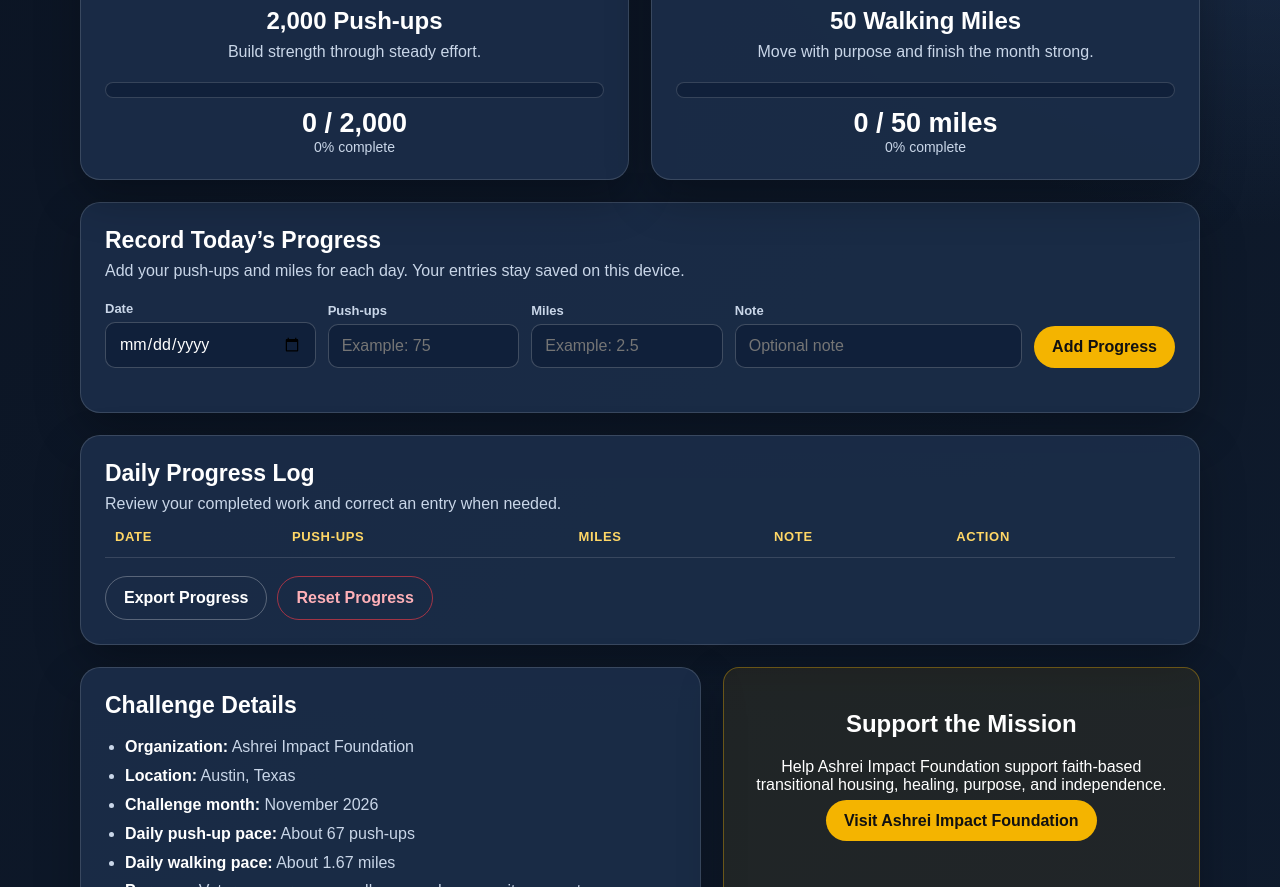
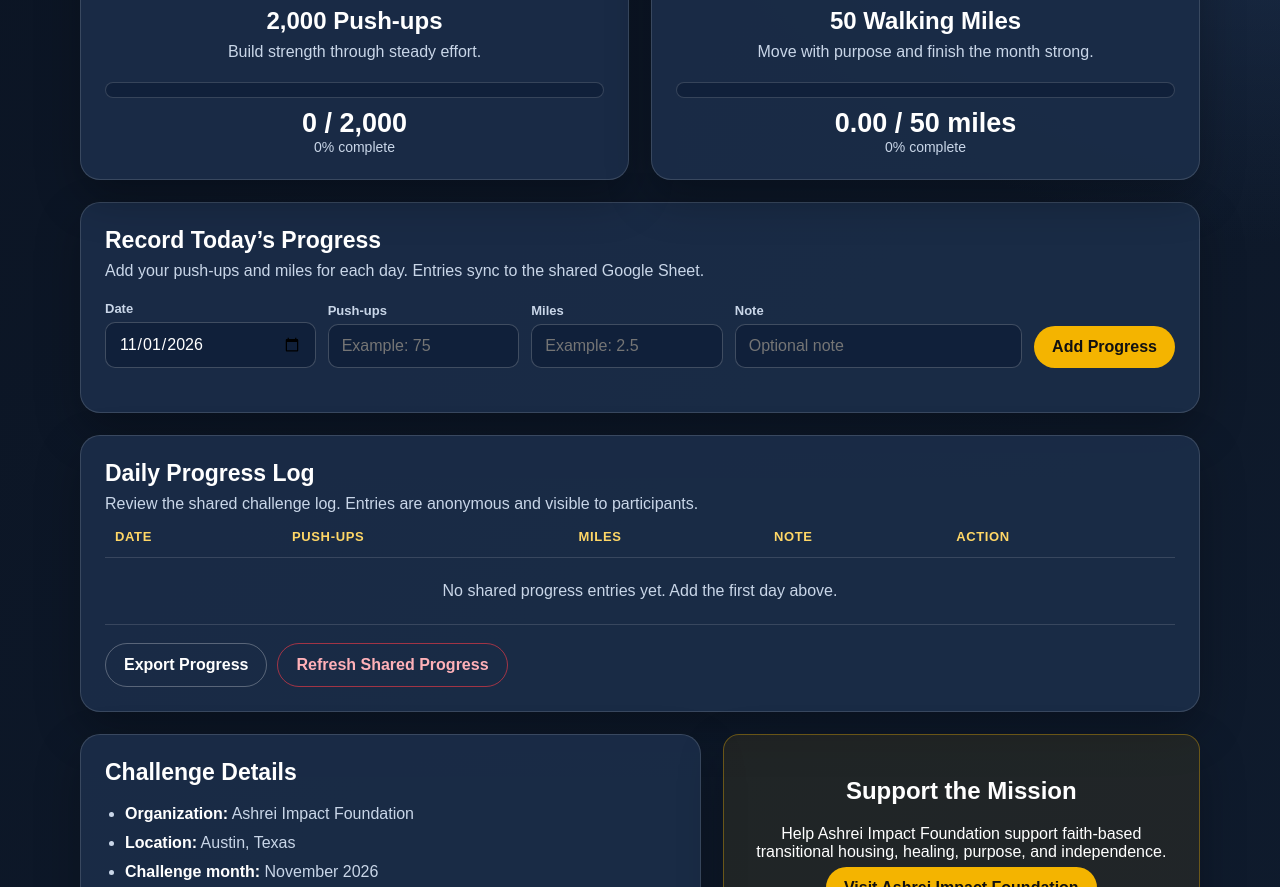
Before and after one commit to JamesJones4301/November-Veteran-Challenge, a plain HTML site: page index.html in a window 1280 px wide. Shown: the part 462-1349 px from the top of the page. Drawn offline with Linux system fonts and the light colour scheme.

Commit message:
Connect tracker to Google Sheets backend

```diff
--- a/index.html
+++ b/index.html
@@ -16,20 +16,20 @@
 <header><span class="badge">Ashrei Impact Foundation</span><h1>November Veteran Challenge</h1><p class="sub">Honor veterans through movement, discipline, service, and community support. Track your progress throughout November 2026.</p><p class="note">Show up, record your work, and finish strong.</p></header>
 <section class="summary" aria-label="Challenge summary"><div class="card"><span class="num" id="totalPushups">0</span><span class="label">Push-ups completed</span></div><div class="card"><span class="num" id="totalMiles">0.00</span><span class="label">Miles completed</span></div><div class="card"><span class="num" id="daysLogged">0</span><span class="label">Days logged</span></div><div class="card"><span class="num" id="daysRemaining">30</span><span class="label">Days remaining</span></div></section>
 <section class="grid"><article class="challenge card"><div class="icon">🏋️</div><h2>2,000 Push-ups</h2><p>Build strength through steady effort.</p><div class="track"><div class="fill push" id="pushProgress"></div></div><div class="value" id="pushDisplay">0 / 2,000</div><div class="percent" id="pushPercent">0% complete</div></article><article class="challenge card"><div class="icon">🚶</div><h2>50 Walking Miles</h2><p>Move with purpose and finish the month strong.</p><div class="track"><div class="fill walk" id="walkProgress"></div></div><div class="value" id="walkDisplay">0 / 50 miles</div><div class="percent" id="walkPercent">0% complete</div></article></section>
-<section class="section card"><h2>Record Today’s Progress</h2><p>Add your push-ups and miles for each day. Your entries stay saved on this device.</p><form class="form" id="entryForm"><div><label for="entryDate">Date</label><input id="entryDate" type="date" required></div><div><label for="entryPushups">Push-ups</label><input id="entryPushups" type="number" min="0" step="1" placeholder="Example: 75" required></div><div><label for="entryMiles">Miles</label><input id="entryMiles" type="number" min="0" step="0.01" placeholder="Example: 2.5" required></div><div class="notes"><label for="entryNote">Note</label><input id="entryNote" maxlength="80" placeholder="Optional note"></div><div class="submit"><button type="submit">Add Progress</button></div></form><p class="message" id="message" aria-live="polite"></p></section>
-<section class="section card"><h2>Daily Progress Log</h2><p>Review your completed work and correct an entry when needed.</p><div class="table-wrap"><table><thead><tr><th>Date</th><th>Push-ups</th><th>Miles</th><th>Note</th><th>Action</th></tr></thead><tbody id="historyBody"></tbody></table></div><div class="actions"><button class="secondary" id="exportButton" type="button">Export Progress</button><button class="danger" id="resetButton" type="button">Reset Progress</button></div></section>
+<section class="section card"><h2>Record Today’s Progress</h2><p>Add your push-ups and miles for each day. Entries sync to the shared Google Sheet.</p><form class="form" id="entryForm"><div><label for="entryDate">Date</label><input id="entryDate" type="date" required></div><div><label for="entryPushups">Push-ups</label><input id="entryPushups" type="number" min="0" step="1" placeholder="Example: 75" required></div><div><label for="entryMiles">Miles</label><input id="entryMiles" type="number" min="0" step="0.01" placeholder="Example: 2.5" required></div><div class="notes"><label for="entryNote">Note</label><input id="entryNote" maxlength="80" placeholder="Optional note"></div><div class="submit"><button type="submit">Add Progress</button></div></form><p class="message" id="message" aria-live="polite"></p></section>
+<section class="section card"><h2>Daily Progress Log</h2><p>Review the shared challenge log. Entries are anonymous and visible to participants.</p><div class="table-wrap"><table><thead><tr><th>Date</th><th>Push-ups</th><th>Miles</th><th>Note</th><th>Action</th></tr></thead><tbody id="historyBody"></tbody></table></div><div class="actions"><button class="secondary" id="exportButton" type="button">Export Progress</button><button class="danger" id="resetButton" type="button">Refresh Shared Progress</button></div></section>
 <section class="info-grid"><article class="section info card"><h2>Challenge Details</h2><ul><li><strong>Organization:</strong> Ashrei Impact Foundation</li><li><strong>Location:</strong> Austin, Texas</li><li><strong>Challenge month:</strong> November 2026</li><li><strong>Daily push-up pace:</strong> About 67 push-ups</li><li><strong>Daily walking pace:</strong> About 1.67 miles</li><li><strong>Purpose:</strong> Veteran awareness, wellness, and community support</li></ul></article><article class="support card"><h2>Support the Mission</h2><p>Help Ashrei Impact Foundation support faith-based transitional housing, healing, purpose, and independence.</p><a class="button" href="https://www.ashreiimpactfoundation.org" target="_blank" rel="noopener">Visit Ashrei Impact Foundation</a></article></section>
 <footer>Ashrei Impact Foundation | <a href="mailto:ashreiimpactfoundation@gmail.com">ashreiimpactfoundation@gmail.com</a> | 737-344-4075</footer>
 </main>
 <script>
-const KEY='ashrei-veteran-challenge-2026',PUSH_GOAL=2000,MILE_GOAL=50,DAYS=30;let entries=load();const $=id=>document.getElementById(id);$('entryDate').value='2026-11-01';
-function load(){try{return JSON.parse(localStorage.getItem(KEY)||'[]')}catch{return[]}}function save(){localStorage.setItem(KEY,JSON.stringify(entries))}function esc(s){return String(s).replaceAll('&','&amp;').replaceAll('<','&lt;').replaceAll('>','&gt;').replaceAll('"','&quot;').replaceAll("'",'&#039;')}function fmt(d){return new Date(d+'T12:00:00').toLocaleDateString('en-US',{month:'short',day:'numeric',year:'numeric'})}function say(t){$('message').textContent=t;clearTimeout(say.timer);say.timer=setTimeout(()=>$('message').textContent='',3200)}
+const BACKEND_URL='https://script.google.com/macros/s/AKfycbyD68eEyZ_JyDouAlxpq1Zk9THnjQ7zyffvtfwBx4Lb3IvtjnQC1koYKdSGVYvrStwwKA/exec',PUSH_GOAL=2000,MILE_GOAL=50,DAYS=30;let entries=[];const $=id=>document.getElementById(id);$('entryDate').value='2026-11-01';
+function esc(s){return String(s).replaceAll('&','&amp;').replaceAll('<','&lt;').replaceAll('>','&gt;').replaceAll('"','&quot;').replaceAll("'",'&#039;')}function fmt(d){return new Date(d+'T12:00:00').toLocaleDateString('en-US',{month:'short',day:'numeric',year:'numeric'})}function say(t){$('message').textContent=t;clearTimeout(say.timer);say.timer=setTimeout(()=>$('message').textContent='',3200)}
 function update(){const p=entries.reduce((a,e)=>a+e.pushups,0),m=entries.reduce((a,e)=>a+e.miles,0),pp=Math.min(p/PUSH_GOAL*100,100),mp=Math.min(m/MILE_GOAL*100,100);$('totalPushups').textContent=p.toLocaleString();$('totalMiles').textContent=m.toFixed(2);$('daysLogged').textContent=entries.length;$('daysRemaining').textContent=Math.max(DAYS-entries.length,0);$('pushDisplay').textContent=p.toLocaleString()+' / 2,000';$('walkDisplay').textContent=m.toFixed(2)+' / 50 miles';$('pushPercent').textContent=Math.round(pp)+'% complete';$('walkPercent').textContent=Math.round(mp)+'% complete';$('pushProgress').style.width=pp+'%';$('walkProgress').style.width=mp+'%'}
-function render(){const body=$('historyBody');body.innerHTML='';if(!entries.length){body.innerHTML='<tr><td class="empty" colspan="5">No progress entries yet. Add your first day above.</td></tr>';return}entries.slice().sort((a,b)=>b.date.localeCompare(a.date)).forEach(e=>{const r=document.createElement('tr');r.innerHTML='<td>'+fmt(e.date)+'</td><td>'+e.pushups.toLocaleString()+'</td><td>'+e.miles.toFixed(2)+'</td><td>'+esc(e.note||'No note')+'</td><td><button class="secondary delete" data-date="'+e.date+'" type="button">Remove</button></td>';body.appendChild(r)})}
-$('entryForm').addEventListener('submit',e=>{e.preventDefault();const date=$('entryDate').value,pushups=Number($('entryPushups').value),miles=Number($('entryMiles').value),note=$('entryNote').value.trim();if(!date||pushups<0||miles<0||Number.isNaN(pushups)||Number.isNaN(miles)){say('Enter a valid date, push-up total, and mileage.');return}if(entries.some(x=>x.date===date)){say('An entry already exists for this date. Remove it before adding a replacement.');return}entries.push({date,pushups,miles,note});save();update();render();$('entryPushups').value='';$('entryMiles').value='';$('entryNote').value='';say('Progress added and saved on this device.')});
-$('historyBody').addEventListener('click',e=>{const b=e.target.closest('.delete');if(!b)return;entries=entries.filter(x=>x.date!==b.dataset.date);save();update();render();say('Progress entry removed.')});$('resetButton').addEventListener('click',()=>{if(!entries.length){say('There is no saved progress to reset.');return}if(confirm('Reset all challenge progress on this device?')){entries=[];save();update();render();say('All progress has been reset.')}});$('exportButton').addEventListener('click',()=>{if(!entries.length){say('Add progress before exporting.');return}const csv='Date,Push-ups,Miles,Note
-'+entries.slice().sort((a,b)=>a.date.localeCompare(b.date)).map(e=>e.date+','+e.pushups+','+e.miles+',"'+String(e.note||'').replaceAll('"','""')+'"').join('
-'),url=URL.createObjectURL(new Blob([csv],{type:'text/csv'})),a=document.createElement('a');a.href=url;a.download='november-veteran-challenge-progress.csv';a.click();URL.revokeObjectURL(url);say('Progress file exported.')});update();render();
+function render(){const body=$('historyBody');body.innerHTML='';if(!entries.length){body.innerHTML='<tr><td class="empty" colspan="5">No shared progress entries yet. Add the first day above.</td></tr>';return}entries.slice().sort((a,b)=>b.date.localeCompare(a.date)).forEach(e=>{const r=document.createElement('tr');r.innerHTML='<td>'+fmt(e.date)+'</td><td>'+e.pushups.toLocaleString()+'</td><td>'+e.miles.toFixed(2)+'</td><td>'+esc(e.note||'No note')+'</td><td>Shared log</td>';body.appendChild(r)})}
+function loadBackend(){const s=document.createElement('script');s.src=BACKEND_URL+'?callback=__challengeBackendCallback&_='+Date.now();s.onerror=()=>say('The shared backend could not be reached.');document.body.appendChild(s)}
+window.__challengeBackendCallback=data=>{if(!data||!data.ok){say('The shared backend returned an error.');return}entries=data.entries||[];update();render()};
+$('entryForm').addEventListener('submit',e=>{e.preventDefault();const date=$('entryDate').value,pushups=Number($('entryPushups').value),miles=Number($('entryMiles').value),note=$('entryNote').value.trim();if(!date||pushups<0||miles<0||Number.isNaN(pushups)||Number.isNaN(miles)){say('Enter a valid date, push-up total, and mileage.');return}const image=new Image();image.onload=()=>{say('Progress synced to Google Sheets.');loadBackend()};image.onerror=()=>say('Progress could not sync.');image.src=BACKEND_URL+'?action=add&date='+encodeURIComponent(date)+'&pushups='+pushups+'&miles='+miles+'&note='+encodeURIComponent(note)+'&_='+Date.now();$('entryPushups').value='';$('entryMiles').value='';$('entryNote').value='';say('Syncing progress…')});
+$('resetButton').addEventListener('click',()=>{loadBackend();say('Shared progress refreshed.')});$('exportButton').addEventListener('click',()=>{if(!entries.length){say('Add progress before exporting.');return}const csv='Date,Push-ups,Miles,Note\n'+entries.slice().sort((a,b)=>a.date.localeCompare(b.date)).map(e=>e.date+','+e.pushups+','+e.miles+',"'+String(e.note||'').replaceAll('"','""')+'"').join('\n'),url=URL.createObjectURL(new Blob([csv],{type:'text/csv'})),a=document.createElement('a');a.href=url;a.download='november-veteran-challenge-progress.csv';a.click();URL.revokeObjectURL(url);say('Progress file exported.')});update();render();loadBackend();
 </script>
 </body>
 </html>
```
